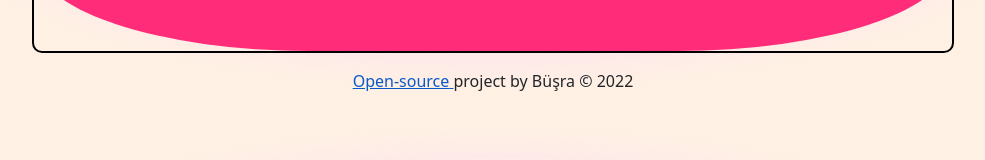
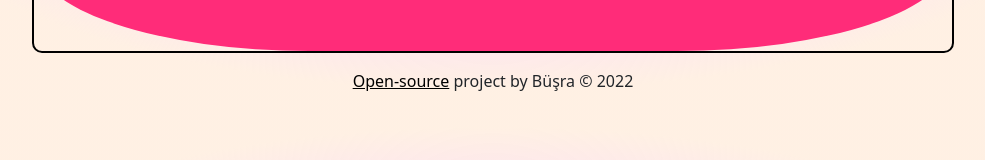
Before and after one commit to Braeae/react-dictionary-app, a React (Create React App) app: page / in a window 1280 px wide. In both pictures the pointer is over the link "Open-source". Shown: the part 321-481 px from the top of the page, without its empty margins (147-1132 px from the left). Built offline with nearby package versions, Linux system fonts and the light colour scheme; no server answers.

Commit message:
CSS changes

```diff
--- a/src/App.css
+++ b/src/App.css
@@ -10,6 +10,7 @@
 }
 
 .App a:hover {
+  color: black;
   text-decoration: underline;
 }
 
--- a/src/App.js
+++ b/src/App.js
@@ -14,9 +14,8 @@ function App() {
           target="_blank"
           rel="noreferrer"
         >
-          {" "}
-          Open-source{" "}
-        </a>
+          Open-source
+        </a>{" "}
         project by Büşra © 2022
       </p>
     </div>
```
